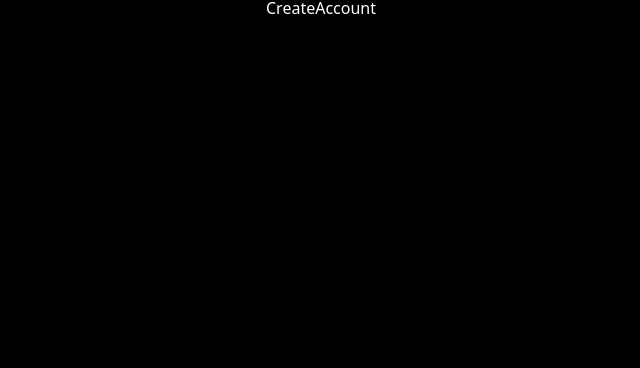
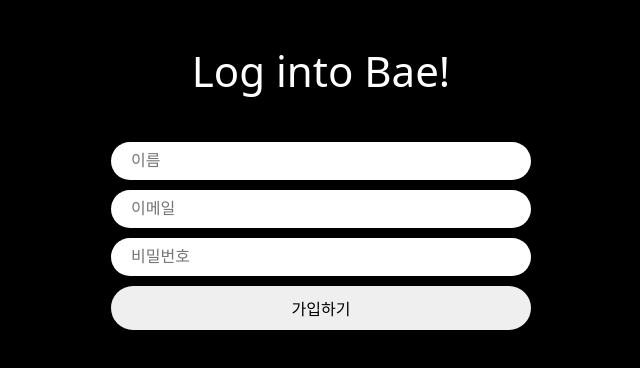
Before and after one commit to HyunSooBae/bae, a React (Vite) app: page /create-account in a window 1280 px wide. Shown: the top 368 px of the page, without its empty margins (319-959 px from the left). Built offline with nearby package versions, Linux system fonts and the light colour scheme; the HTML template or start-up script is replaced by a standard one.

Commit message:
Feat: create-account 페이지 ui 작업

```diff
--- a/src/routes/create-account.tsx
+++ b/src/routes/create-account.tsx
@@ -1,3 +1,85 @@
+import React, { useState } from 'react'
+import { styled } from 'styled-components'
+
 export default function CreateAccount() {
-  return <h1>CreateAccount</h1>
+  const [ isLoading, setIsLoading ] = useState(false)
+  const [ name, setName ] = useState("")
+  const [ email, setEmail ] = useState("")
+  const [ password, setPassword ] = useState("")
+  const onChange = (e: React.ChangeEvent<HTMLInputElement>) => {
+    const { target: {name, value} } = e
+    if(name === "name"){
+      setName(value)
+    } else if(name === "email") {
+      setEmail(value)
+    } else if(name === "password") {
+      setPassword(value)
+    }
+  }
+  const [ error, setError ] = useState("")
+  const onSubmit = (e: React.FormEvent<HTMLFormElement>) => {
+    e.preventDefault()
+    try{
+      console.log(name, email, password)
+      // 계정 생성
+      // 사용자 프로필 이름 생성
+      // 메인으로 리다이렉트
+    } catch(e) {
+      // error 처리
+    } finally {
+      setIsLoading(false)
+    }
+  }
+  return (
+    <Wrapper>
+      <Title>Log into Bae!</Title>
+      <Form onSubmit={onSubmit}>
+        <Input onChange={onChange} name="name" value={name} placeholder="이름" type="text" required />
+        <Input onChange={onChange} name="email" value={email} placeholder="이메일" type="email" required />
+        <Input onChange={onChange} name="password" value={password} placeholder="비밀번호" type="password" required />
+        <Input type="submit" value={isLoading ? "loading..." : "가입하기"} />
+      </Form>
+      {error !== "" ? <Error>{error}</Error> : null}
+    </Wrapper>
+  )
 }
+
+const Wrapper = styled.div`
+  height: 100%;
+  display: flex;
+  flex-direction: column;
+  align-items: center;
+  width: 420px;
+  padding: 50px 0px;
+`
+
+const Title = styled.h1`
+  font-size: 42px;
+`
+
+const Form = styled.form`
+  margin-top: 50px;
+  display: flex;
+  flex-direction: column;
+  gap: 10px;
+  width: 100%;
+`
+
+const Input = styled.input`
+  padding: 10px 20px;
+  border-radius: 50px;
+  border: none;
+  width: 100%;
+  font-size: 16px;
+  &[type="submit"] {
+    cursor: pointer;
+    &:hover {
+      opacity: 0.8;
+    }
+  }
+`
+
+const Error = styled.span`
+  font-weight: 600;
+  color: tomato;
+`
```
